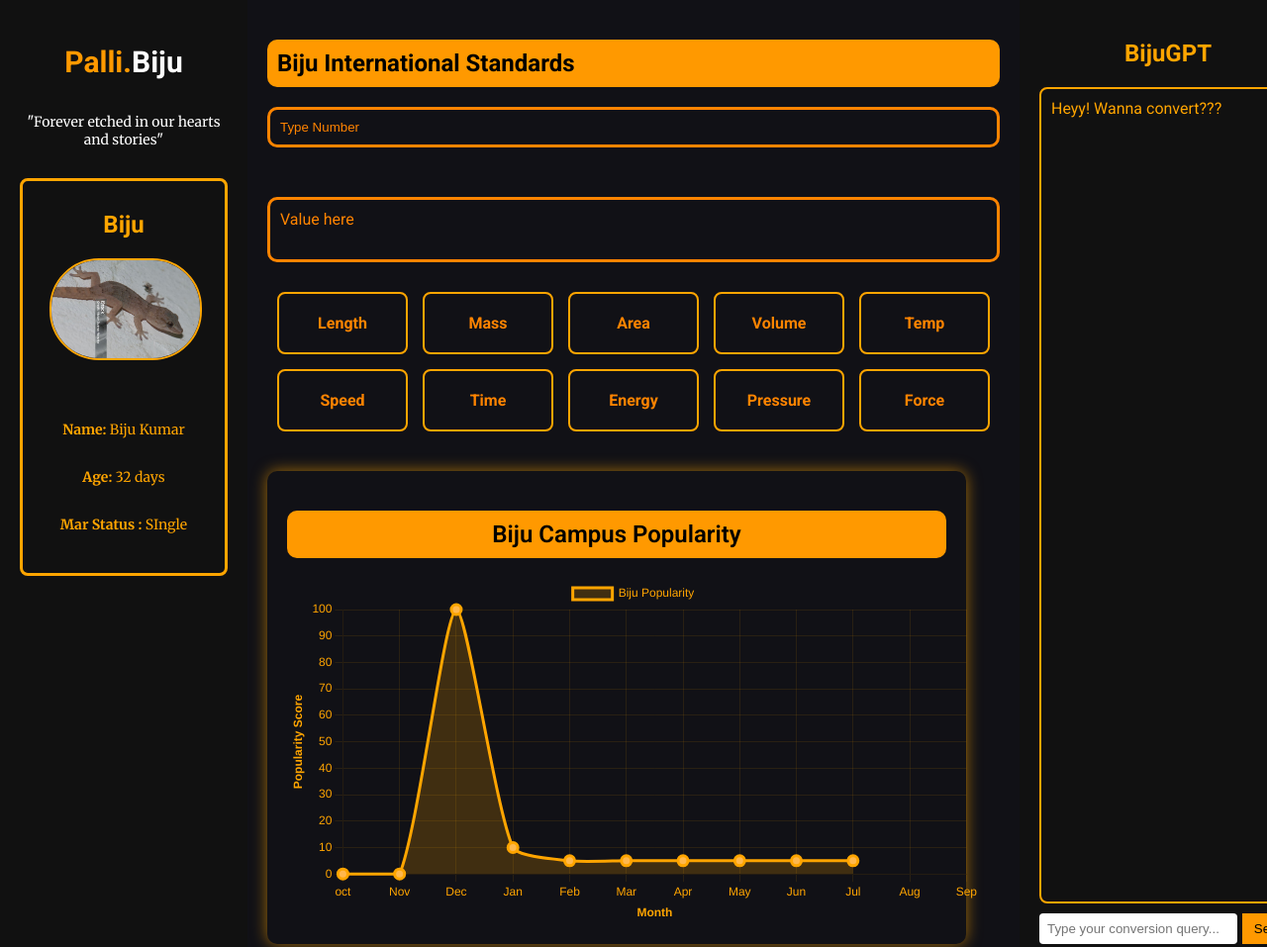
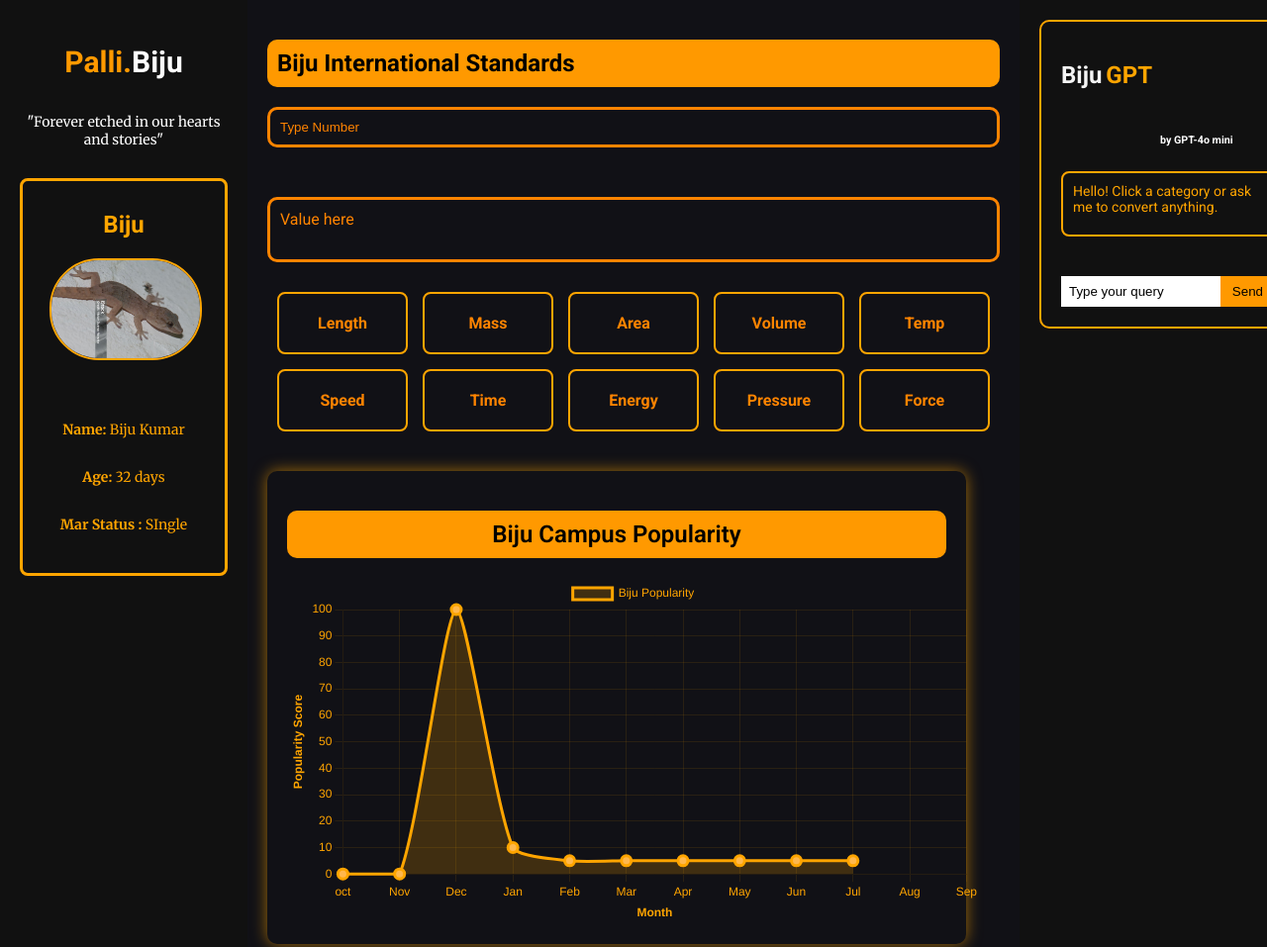
Before and after one commit to AK-krishna01/useless_project_temp, a plain HTML site: page frontend/index.html in a window 1280 px wide. Shown: the top 957 px of the page at 99% size. Drawn offline with nearby package versions, Linux system fonts and the light colour scheme.

Commit message:
solved Ui inequalities

```diff
--- a/frontend/index.html
+++ b/frontend/index.html
@@ -52,13 +52,21 @@
 
     <!-- Right Panel -->
     <aside class="right-panel">
-        <h2>BijuGPT</h2>
-        <div class="chat-box" id="chat-box">
-            <div class="chat-message bot">Heyy! Wanna convert???</div>
-        </div>
-        <div class="chat-input">
-            <input type="text" id="user-input" placeholder="Type your conversion query...">
-            <button id="send-btn">Send</button>
+        <div class="right-stuff">
+            <div>
+                <h2>Biju</h2>
+                <h2>GPT</h2>
+                <h6>by GPT-4o mini</h6>
+
+            </div>
+
+            <div class="chat-box" id="chat-box">
+                <div class="chat-message bot">Hello! Click a category or ask me to convert anything.</div>
+            </div>
+            <div class="chat-input">
+                <input type="text" id="user-input" placeholder="Type your query" />
+                <button id="send-btn">Send</button>
+            </div>
         </div>
     </aside>
 </div>
--- a/frontend/script.js
+++ b/frontend/script.js
@@ -52,6 +52,6 @@ function addMessage(text, sender) {
 function bijuGPTResponse() {
     // Placeholder AI response
     setTimeout(() => {
-        addMessage(`zzzzzz (Demo mode)`, 'bot');
+        addMessage(`Biju: zzzzzz`, 'bot');
     }, 500);
 }
--- a/frontend/style.css
+++ b/frontend/style.css
@@ -149,7 +149,6 @@ body {
     grid-template-columns: repeat(auto-fill, minmax(120px, 1fr));
     gap: 15px;
     margin-top: 20px;
-
     border-radius: 10px;
     color: rgb(255, 132, 0);
     padding: 10px;
@@ -194,20 +193,45 @@ body {
     padding: 20px;
     display: flex;
     flex-direction: column;
+
 }
 .right-panel h2{
+    color: whitesmoke;
+
+    text-align: center;
+    font-family: 'Roboto';
+}
+.right-panel h6{
+    margin-left: 100px;
+
+
+
+}
+
+.right-stuff{
+    border: 2px solid orange;
+    padding: 20px;
+    border-radius: 10px;
+}
+.right-stuff div:nth-of-type(1){
+
+}
+
+.right-stuff div h2{
+    display: inline-block;
+}
+.right-stuff div h2:nth-of-type(2){
     color: orange;
-    align-self: center;
 }
 
 .chat-box {
-    flex: 1;
+    flex: 0.4;
     border: 2px solid orange;
     background: transparent;
     border-radius: 8px;
     padding: 10px;
     overflow-y: auto;
-    margin-bottom: 10px;
+    margin-bottom: 40px;
 
 }
 
@@ -217,6 +241,7 @@ body {
 
 .bot {
     color: orange;
+    font-size: 14px;
 }
 
 .user {
@@ -225,21 +250,29 @@ body {
 
 .chat-input {
     display: flex;
-
+    flex-direction: row;
+    border-radius: 10px;
 
 }
 
 .chat-input input {
-    flex: 1;
+    flex: 6;
     padding: 8px;
     border: none;
-    border-radius: 4px;
+
+    width: 100px;
+    border: none;
+    outline: none;
+    color: black;
+}
+.chat-input input::placeholder{
+    color: black;
 }
 
 .chat-input button {
+    flex: 1;
     background: #f90;
     border: none;
     padding: 8px 12px;
-    margin-left: 5px;
     cursor: pointer;
 }
```
Also changed, not shown: frontend/bijugpt.js (added).
